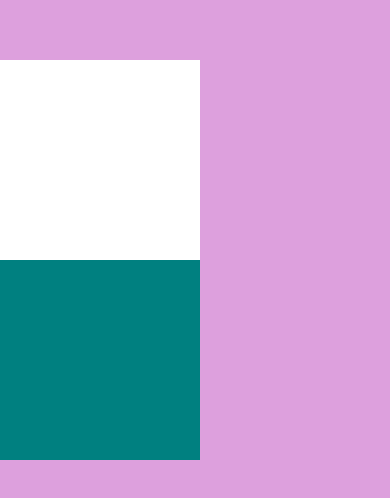
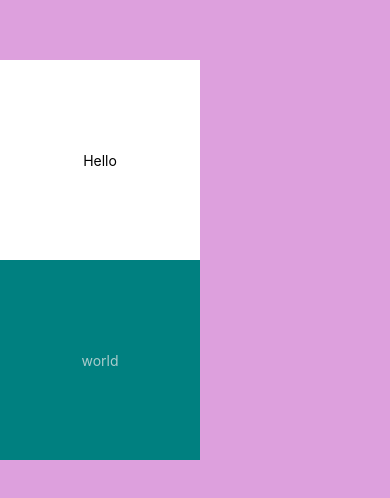
Before and after one commit to av1v3k/learn-rn, a React Native app: screen / in a window 390 px wide. Shown: the part 162-660 px from the top of the page. Built offline with nearby package versions, Linux system fonts and the light colour scheme.

Commit message:
text component

```diff
--- a/App.js
+++ b/App.js
@@ -10,9 +10,27 @@ export default function App() {
       }}
     >
       <View
-        style={{ backgroundColor: "#FFFFFF", width: 200, height: 200 }}
-      ></View>
-      <View style={{ backgroundColor: "teal", width: 200, height: 200 }}></View>
+        style={{
+          backgroundColor: "#FFFFFF",
+          width: 200,
+          height: 200,
+          justifyContent: "center",
+          alignItems: "center",
+        }}
+      >
+        <Text style={{ color: "#000" }}>Hello</Text>
+      </View>
+      <View
+        style={{
+          backgroundColor: "teal",
+          width: 200,
+          height: 200,
+          justifyContent: "center",
+          alignItems: "center",
+        }}
+      >
+        <Text style={{ color: "#ACC" }}>world</Text>
+      </View>
     </View>
   );
 }
```
Also changed, not shown: 1 other file (tests, documents, lock files or other folders).
